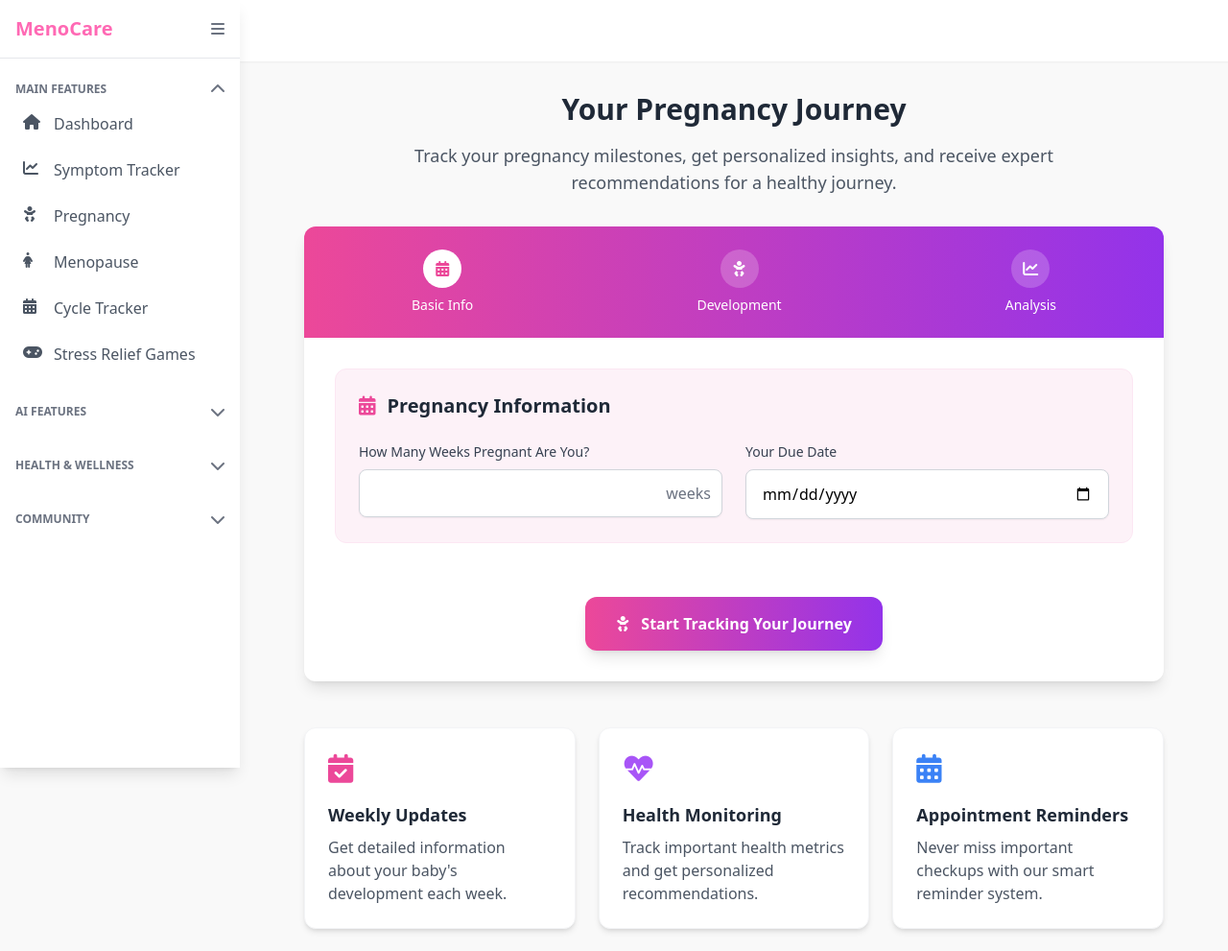
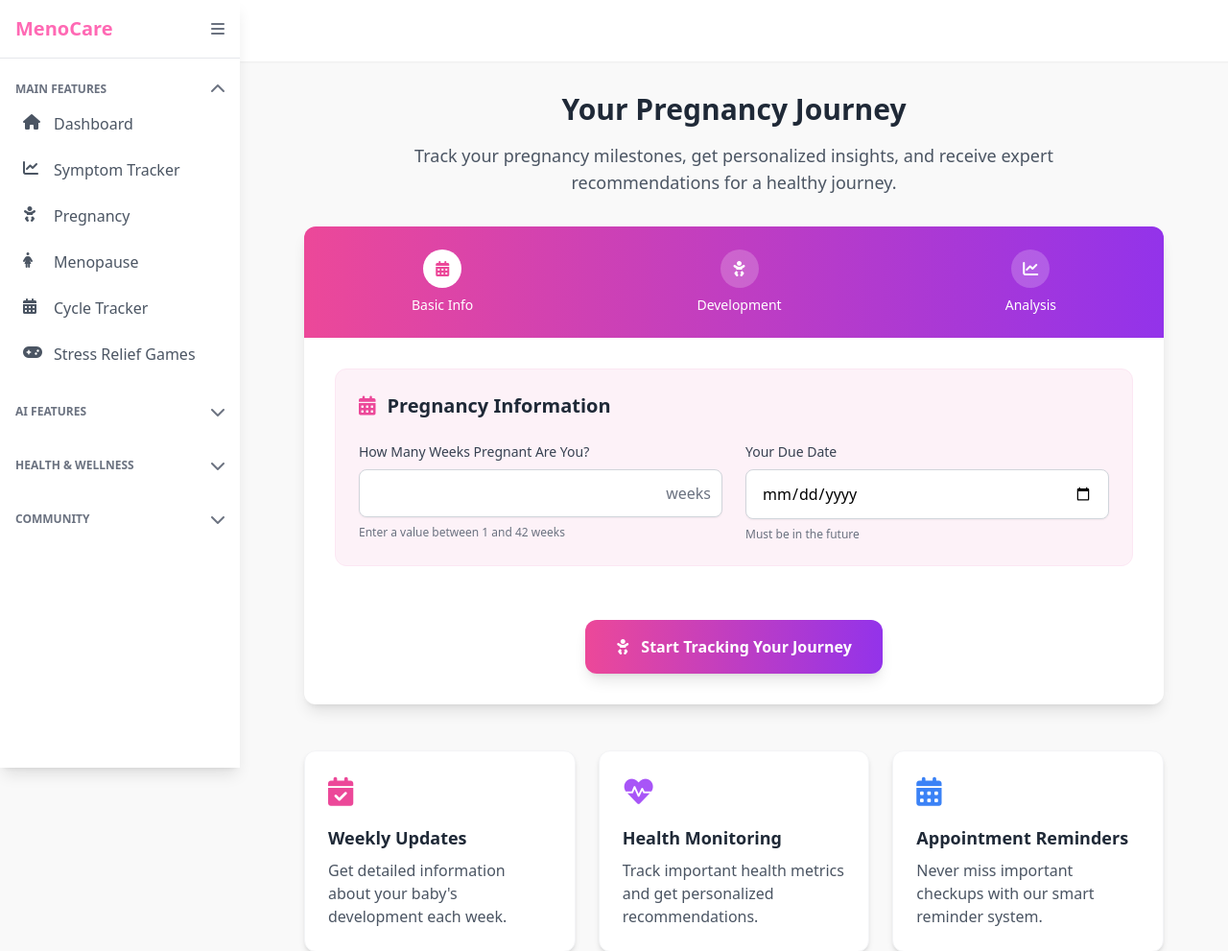
Before and after one commit to shivarajm8234/MenoCaree, a Flask app: page /pregnancy/ in a window 1280 px wide. Shown: the top 991 px of the page at 96% size. Run offline with Flask 2, Linux system fonts and the light colour scheme; some libraries are stand-ins or nearby versions.

Commit message:
die if possible

```diff
--- a/routes/pregnancy.py
+++ b/routes/pregnancy.py
@@ -26,6 +26,23 @@ def track_pregnancy():
 
     if not weeks_pregnant or not due_date:
         flash('Please provide both weeks pregnant and due date.', 'error')
+        return redirect(url_for('pregnancy.index'))
+
+    # Simple validation for weeks pregnant
+    if weeks_pregnant < 1 or weeks_pregnant > 42:
+        flash('Weeks pregnant must be between 1 and 42.', 'error')
+        return redirect(url_for('pregnancy.index'))
+
+    # Simple validation for due date
+    try:
+        due_date_obj = datetime.strptime(due_date, '%Y-%m-%d')
+        today = datetime.now().replace(hour=0, minute=0, second=0, microsecond=0)
+
+        if due_date_obj < today:
+            flash('Due date must be in the future.', 'error')
+            return redirect(url_for('pregnancy.index'))
+    except ValueError:
+        flash('Invalid date format.', 'error')
         return redirect(url_for('pregnancy.index'))
 
     # Store in session
--- a/templates/pregnancy/index.html
+++ b/templates/pregnancy/index.html
@@ -54,12 +54,14 @@
                                         <span class="text-gray-500">weeks</span>
                                     </div>
                                 </div>
+                                <p class="text-xs text-gray-500 mt-1">Enter a value between 1 and 42 weeks</p>
                             </div>
 
                             <div class="space-y-2">
                                 <label for="due_date" class="block text-sm font-medium text-gray-700">Your Due Date</label>
                                 <input type="date" id="due_date" name="due_date" required
                                        class="mt-1 block w-full px-4 py-3 bg-white border border-gray-300 rounded-lg shadow-sm focus:outline-none focus:ring-2 focus:ring-pink-500 focus:border-transparent">
+                                <p class="text-xs text-gray-500 mt-1">Must be in the future</p>
                             </div>
                         </div>
                     </div>
@@ -104,4 +106,51 @@
         </div>
     </div>
 </div>
+
+<script>
+    document.addEventListener('DOMContentLoaded', function() {
+        const weeksInput = document.getElementById('weeks_pregnant');
+        const dueDateInput = document.getElementById('due_date');
+        const form = document.querySelector('form');
+
+        // Set minimum date to today
+        const today = new Date();
+        const formattedToday = today.toISOString().split('T')[0];
+        dueDateInput.min = formattedToday;
+
+        // Calculate due date when weeks change
+        weeksInput.addEventListener('change', function() {
+            const weeks = parseInt(weeksInput.value);
+            if (weeks >= 1 && weeks <= 42) {
+                const currentDate = new Date();
+                const remainingWeeks = 40 - weeks;
+                const dueDate = new Date(currentDate);
+                dueDate.setDate(currentDate.getDate() + (remainingWeeks * 7));
+                dueDateInput.value = dueDate.toISOString().split('T')[0];
+            }
+        });
+
+        // Simple form validation
+        form.addEventListener('submit', function(event) {
+            const weeks = parseInt(weeksInput.value);
+            const dueDate = new Date(dueDateInput.value);
+            const today = new Date();
+            today.setHours(0, 0, 0, 0);
+
+            // Check weeks range
+            if (isNaN(weeks) || weeks < 1 || weeks > 42) {
+                alert('Weeks pregnant must be between 1 and 42.');
+                event.preventDefault();
+                return;
+            }
+
+            // Check due date is in future
+            if (dueDate < today) {
+                alert('Due date must be in the future.');
+                event.preventDefault();
+                return;
+            }
+        });
+    });
+</script>
 {% endblock %}
```
